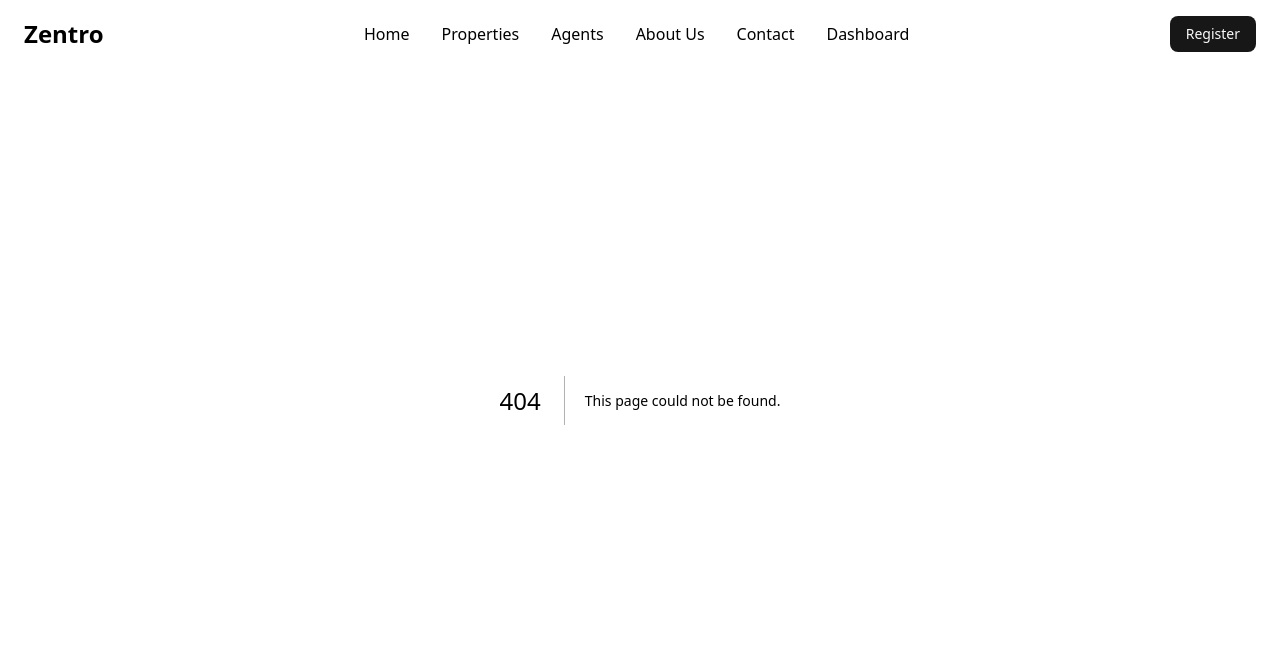
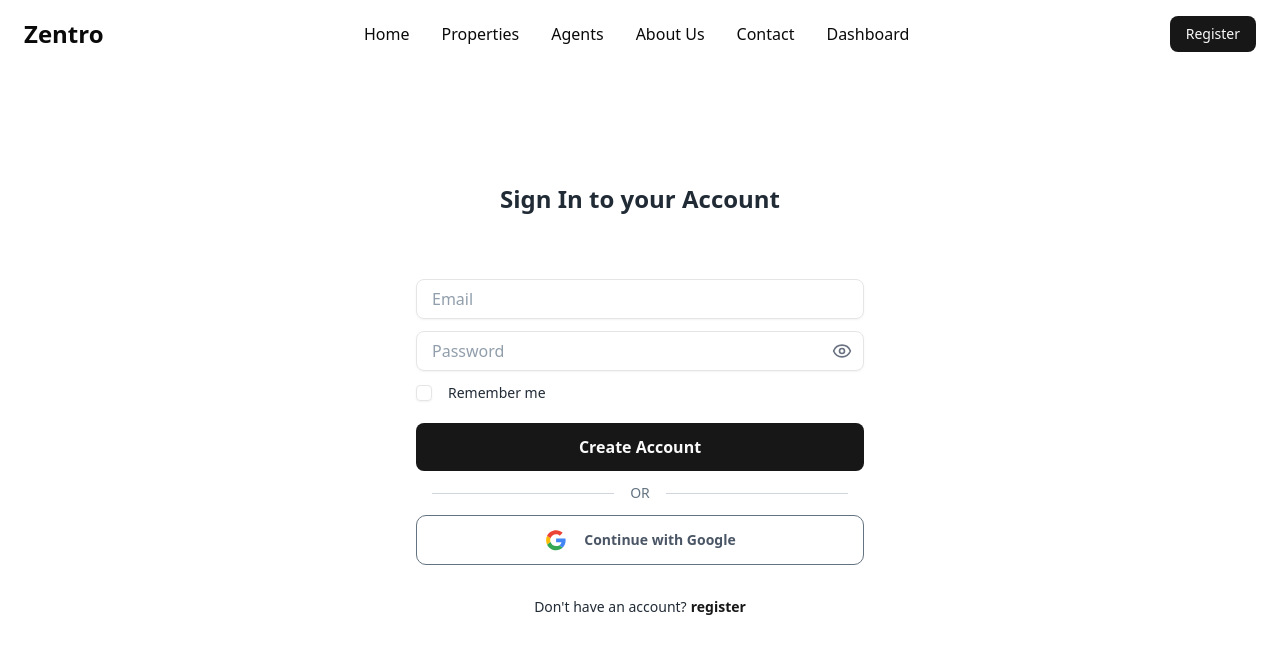
Before and after one commit to ArunRoy404/zentro-client, a Next.js app: page /signin in a window 1280 px wide. Before the commit this address had no page. Shown: the top 654 px of the page. Built offline with nearby package versions, Linux system fonts and the light colour scheme.

Commit message:
feat: Login page created

```diff
--- a/package.json
+++ b/package.json
@@ -18,6 +18,7 @@
     "ldrs": "^1.1.7",
     "lucide-react": "^0.544.0",
     "next": "15.5.4",
+    "next-auth": "^4.24.11",
     "next-themes": "^0.4.6",
     "react": "19.1.0",
     "react-dom": "19.1.0",
--- /dev/null
+++ b/src/app/(auth)/signin/page.js
@@ -0,0 +1,4 @@
+import SigninPage from '@/page/SigninPage';
+
+const page = () => <SigninPage/>
+export default page;
--- /dev/null
+++ b/src/components/Form/SigninForm.jsx
@@ -0,0 +1,117 @@
+"use client";
+
+import { useForm } from "react-hook-form";
+import { json, z } from "zod";
+import { zodResolver } from "@hookform/resolvers/zod";
+import { Form } from "@/components/ui/form";
+import { Button } from "@/components/ui/button";
+import InputCustom from "../Input/InputCustom";
+import Spinner from "../ui/Spinner";
+import { useState } from "react";
+import { toast } from "sonner";
+import Message from "../ui/Message";
+import { useRouter } from "next/navigation";
+
+
+
+// validate inputs
+const formSchema = z
+    .object({
+        email: z.string().email("Enter a valid email"),
+        password: z.string().min(6, "Password must be at least 6 characters"),
+    })
+
+
+const SigninForm = () => {
+    const [isLoading, setIsLoading] = useState(false)
+    const [status, setStatus] = useState(null)
+    const router = useRouter();
+
+    // form data
+    const form = useForm({
+        resolver: zodResolver(formSchema),
+        defaultValues: {
+            email: "",
+            password: "",
+            agree: false,
+        },
+    });
+
+
+    const onSubmit = async (values) => {
+        // setIsLoading(true)
+
+        // body
+        const requestOptions = {
+            method: 'POST',
+            headers: {
+                'content-type': 'application/json'
+            },
+            body: JSON.stringify(values),
+            redirect: 'follow'
+        };
+
+        console.log(values);
+
+        // try {
+        //     const response = await fetch("https://zentro-server.vercel.app/api/users/", requestOptions)
+        //     const data = await response.json();
+
+
+        //     // successful
+        //     if (response.ok) {
+        //         setStatus({ type: 'success', ...data })
+        //         toast("Account Created Successfully.", {
+        //             action: {
+        //                 label: "Close",
+        //             },
+        //             duration: 5000,
+        //         })
+
+        //         // redirect to otp verification
+        //         // router.push('/verify')
+        //     }
+
+        //     // unsuccessful
+        //     else {
+        //         setStatus({ type: 'error', ...data });
+        //     }
+        // } catch (error) {
+        //     setStatus({ type: 'server-error', message: "Something went wrong", error })
+        // } finally {
+        //     setIsLoading(false)
+        // }
+    }
+
+    return (
+        <div>
+            <Form {...form}>
+                <form onSubmit={form.handleSubmit(onSubmit)} className="space-y-3">
+
+                    {/* input fields */}
+                    <InputCustom form={form} label={'Email'} id={'email'} />
+                    <InputCustom form={form} label={'Password'} id={'password'} />
+
+                    <InputCustom form={form} id={'agree'} checkBox={true} >
+                        Remember me
+                    </InputCustom>
+
+
+                    {/* Submit Button */}
+                    <Button disabled={isLoading} type="submit" className="mt-2 cursor-pointer w-full text-xs md:text-base font-bold leading-6  md:py-6">
+                        {
+                            isLoading
+                                ? <Spinner stroke="10" color="white" size="10" />
+                                : ' Create Account '
+                        }
+                    </Button>
+
+                    {/* status message  */}
+                    <Message status={status} />
+                </form>
+            </Form>
+        </div>
+    );
+}
+
+export default SigninForm;
--- /dev/null
+++ b/src/page/SigninPage.jsx
@@ -0,0 +1,50 @@
+import GoogleLogIn from '@/components/Authentication/GoogleLogIn';
+import SigninForm from '@/components/Form/SigninForm';
+import Link from 'next/link';
+import React from 'react';
+
+const SigninPage = () => {
+    return (
+        <section className='mx-auto max-w-[480px] h-screen flex items-center justify-center  px-4'>
+            <div className='w-full'>
+                {/* heading  */}
+                <div className='space-y-2 text-center mb-10 md:mb-16 px-4'>
+                    <h1 className='text-[rgba(33,43,54,1)] font-bold text-2xl' >
+                        Sign In to your Account
+                    </h1>
+                </div>
+
+
+                {/* form  */}
+                <SigninForm/>
+
+                {/* divider  */}
+                <div className="flex items-center mx-auto max-w-[480px] my-3 px-4">
+                    <div className="flex-grow border-t border-gray-300"></div>
+                    <span className="px-4 text-[rgba(99,115,129,1)] text-sm font-normal">OR</span>
+                    <div className="flex-grow border-t border-gray-300"></div>
+                </div>
+
+
+                {/* google login  */}
+                <GoogleLogIn />
+
+
+                {/* redirect  */}
+                <div className='mx-auto max-w-[480px] mt-4 md:mt-8 px-4 flex items-center justify-center gap-1'>
+                    <p className='text-[rgba(33,43,54,1)] text-sm font-medium'>
+                        Don't have an account?
+                    </p>
+                    <Link
+                        href={'/registration'}
+                        className='text-primary font-semibold text-sm'
+                    >
+                        register
+                    </Link>
+                </div>
+            </div>
+        </section>
+    );
+};
+
+export default SigninPage;
```
Also changed, not shown: 1 other file (tests, documents, lock files or other folders).
